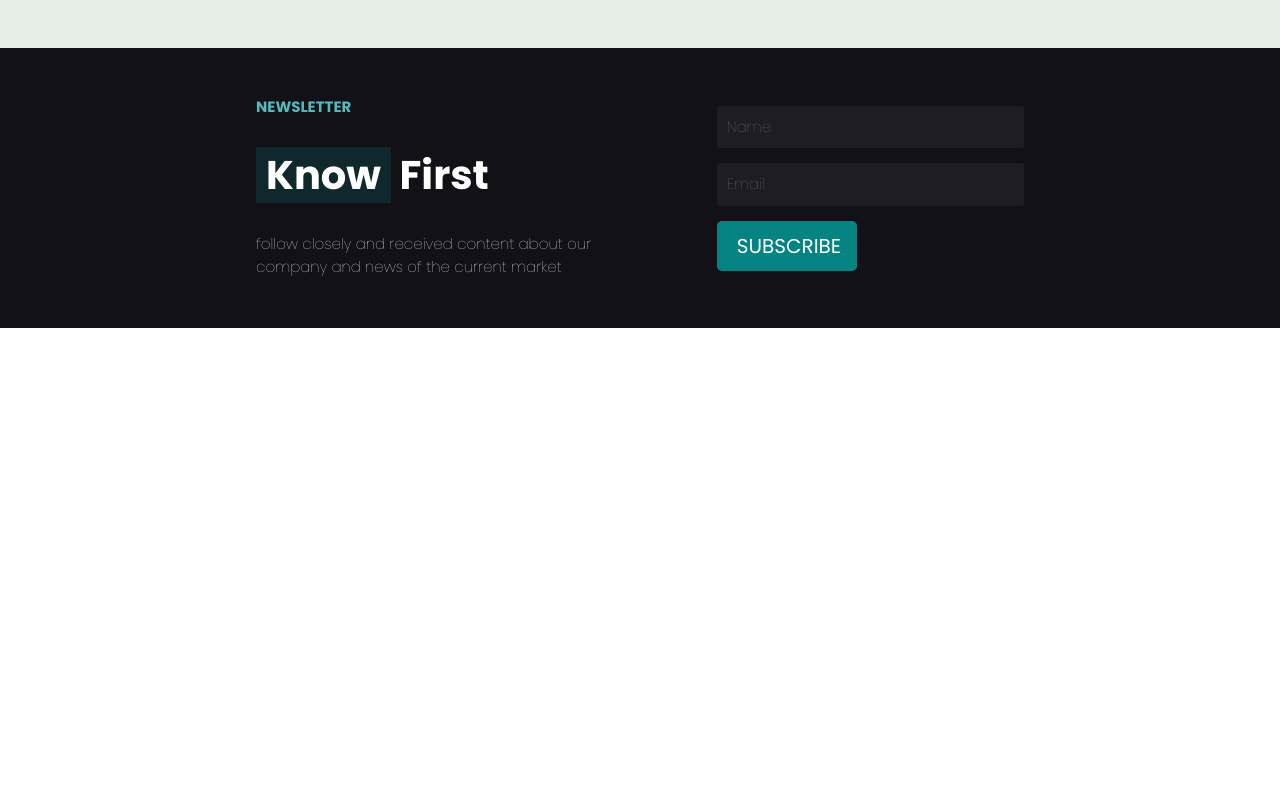
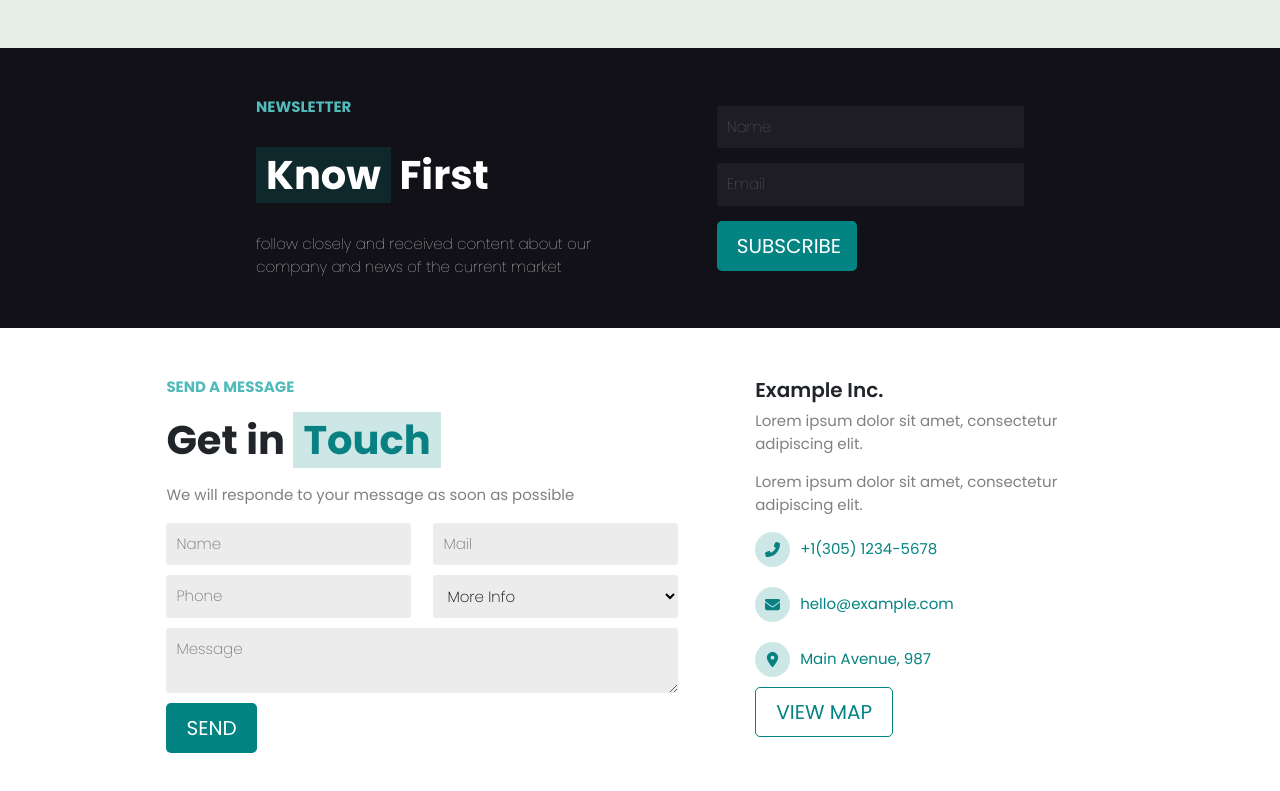
Before and after one commit to LorenzoBernardini88/proj-html-vuejs, a Vue app: page / in a window 1280 px wide. Shown: the part 3603-4394 px from the top of the page. Before the commit the page ends 3931 px from the top, so only its background shows below. Built offline with nearby package versions, Linux system fonts and the light colour scheme.

Commit message:
section message footer

```diff
--- a/src/App.vue
+++ b/src/App.vue
@@ -1,18 +1,21 @@
 <template>
   <div id="app">
-  <Header/>
-  <Main/>
+    <Header/>
+    <Main/>
+    <Footer/>
   </div>
 </template>
 
 <script>
 import Header from './components/macro/Header.vue'
 import Main from './components/macro/Main.vue'
+import Footer from './components/macro/Footer.vue'
 export default {
   name: 'App',
   components: {
     Header,
-    Main
+    Main,
+    Footer
   }
 }
 </script>
--- /dev/null
+++ b/src/components/macro/Footer.vue
@@ -0,0 +1,19 @@
+<template>
+    <div>
+        <sec-mess-top-footer/>
+    </div>
+</template>
+
+<script>
+import SecMessTopFooter from '../section/SecMessTopFooter.vue'
+export default {
+    name: "Footer",
+    components:{
+        SecMessTopFooter
+    }
+}
+</script>
+
+<style lang="scss" scoped>
+
+</style>
--- a/src/components/macro/Main.vue
+++ b/src/components/macro/Main.vue
@@ -21,7 +21,7 @@ export default {
         SecMainService,
         SecTeamMain,
         SecNewsMain,
-        SecLetterMain
+        SecLetterMain,
     }
 }
 </script>
--- /dev/null
+++ b/src/components/section/SecMessTopFooter.vue
@@ -0,0 +1,134 @@
+<template>
+<div class="sec_message">
+    <div class="ms_container">
+        <div class="write_mess_cont">
+            <div class="tex_cont">
+                <h6>send a message</h6>
+                <h1>Get in <span class="title_evidence">Touch</span></h1>
+                <p>We will responde to your message as soon as possible</p>
+            </div>
+            <div class="input_cont">
+                <input class="name" type="text" placeholder="Name">
+                <input class="mail" type="text" placeholder="Mail">
+                <input class="phone" type="text" placeholder="Phone">
+                <select class="info" >
+                    <option value="" disabled selected hidden>More Info</option>
+                </select>
+                <textarea class="write_mess" placeholder="Message"></textarea>
+                <a href="#" class="button_green">send</a>
+            </div>
+        </div>
+        <div class="example_cont">
+            <h5 class="example">Example Inc.</h5>
+            <p>Lorem ipsum dolor sit amet, consectetur adipiscing elit.</p>
+            <p>Lorem ipsum dolor sit amet, consectetur adipiscing elit.</p>
+            <ul>
+                <li v-for="(elemento,indice) in dataMessage" :key="indice"><i :class="elemento.icon"></i>{{elemento.info}}</li>
+            </ul>
+            <a href="#" class="empty_button">view map</a>
+        </div>
+    </div>
+</div>
+</template>
+
+<script>
+export default {
+    name:"SecMessTopFooter",
+    data(){
+        return{
+            dataMessage: [
+                {
+                    icon: "fas fa-phone-alt social",
+                    info: "+1(305) 1234-5678"
+                },
+                {
+                    icon: "fas fa-envelope social",
+                    info: "hello@example.com"
+                },
+                {
+                    icon: "fa-solid fa-location-dot social",
+                    info: "Main Avenue, 987"
+                }
+            ]
+        }
+    }
+}
+</script>
+
+<style lang="scss" scoped>
+@import "../../assets/style/vars.scss";
+.ms_container{
+    padding: 50px 0;
+    display:flex;
+    justify-content: space-around;
+    .write_mess_cont{
+        width: 50%;
+        h1{
+            margin: 20px 0;
+        }
+        p{
+            color: #808080;
+            font-size: $size_p;
+        }
+        .input_cont{
+            width: 100%;
+            display: flex;
+            flex-wrap: wrap;
+            justify-content: space-between;
+            gap: 10px 10px;
+
+            input,
+            textarea,
+            select{
+                background: #ECECEC;
+                border: none;
+                padding: 10px;
+                border-radius: 3px;
+                font-size: $size_p;
+                font-weight: 200;
+            }
+            .name,
+            .mail,
+            .phone,
+            .info{
+                width: 245px;
+            }
+            .info > option{
+                color:#808080;
+            }
+            .write_mess{
+                width: 100%;
+            }
+        }
+    }
+    .example_cont{
+        width: 35%;
+
+        h5{
+            font-weight: 600;
+        }
+        p{
+            color: #808080;
+            font-size: $size_p;
+        }
+        ul{
+            list-style-type: none;
+            padding:0;
+
+
+            li {
+                display: flex;
+                align-items: center;
+                gap: 10px;
+                margin-bottom: 20px;
+                font-size: $size_p;
+                color: #048383;
+            }
+        }
+        a.empty_button{
+            color: #048383;
+        }
+    }
+
+}
+</style>
```
